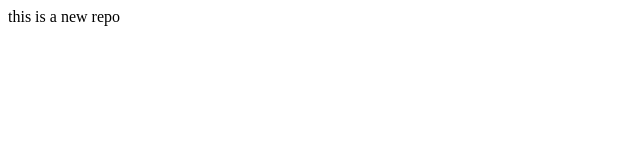
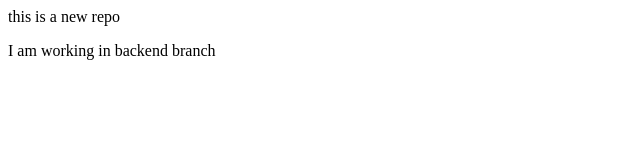
Before and after one commit to yash-choudhary10/my-second-repo, a plain HTML site: page index.html in a window 1280 px wide. Shown: the whole page, without its empty margins (0-640 px from the left). Drawn offline with Linux system fonts and the light colour scheme.

Commit message:
some edit is done in backend branch

```diff
--- a/index.html
+++ b/index.html
@@ -1 +1,2 @@
 <p>this is a new repo</p>
+<p>I am working in backend branch</p>
```
